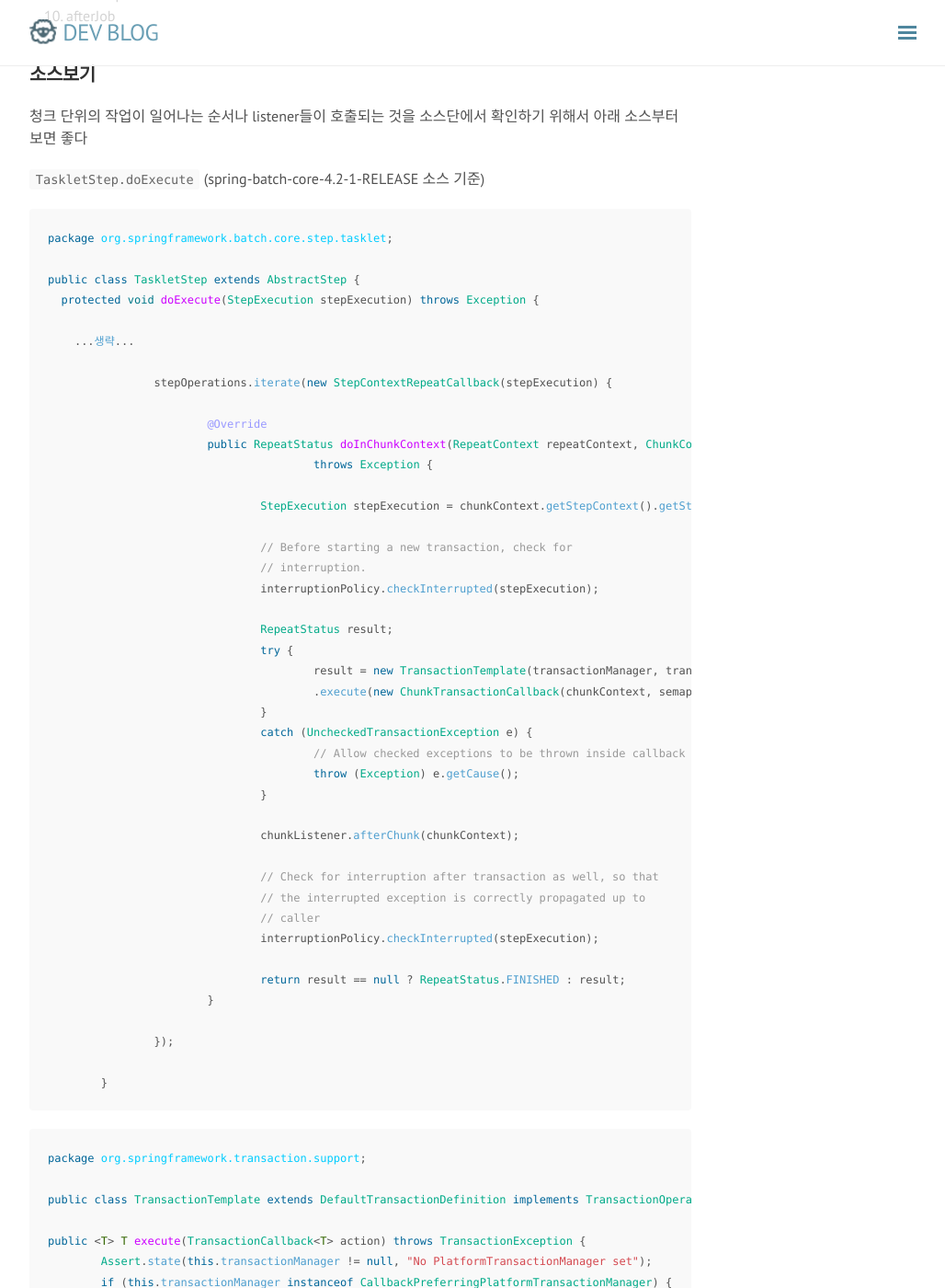
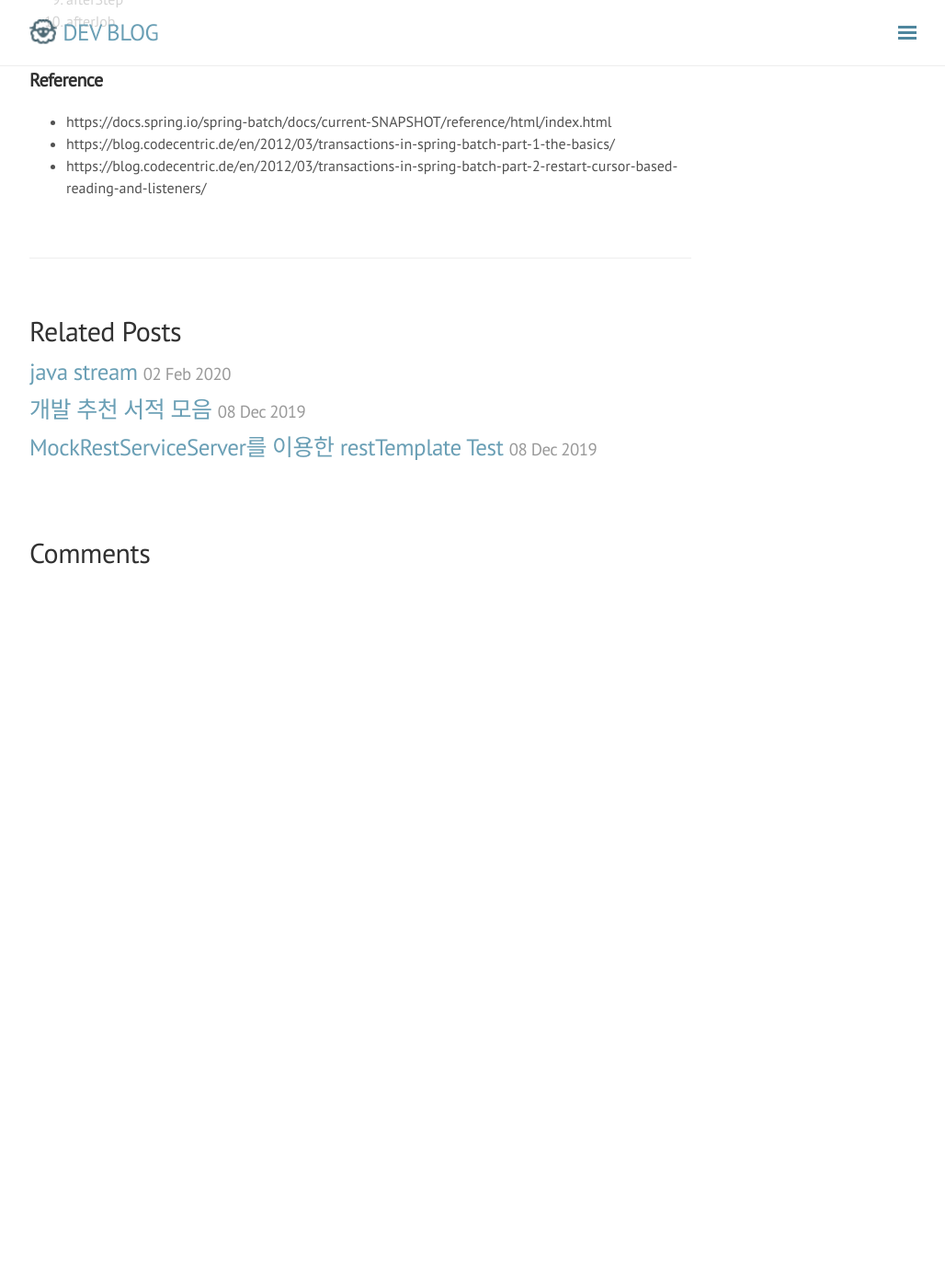
Before and after one commit to rmcodestar/rmcodestar.github.io, a Jekyll site: the page built from _posts/2020-03-15-transaction-in-spring-batch.md, in a window 1280 px wide and 1400 px high, scrolled down 1918 px. Shown: the whole window at 92% size, without its empty margins (248-1276 px from the left). Built offline with Jekyll 4.4.1, drawn with Linux system fonts in a browser that asks for light colours; nearby versions of some CDN libraries; comment, search, counter and statistics services are not loaded; after the commit the page ends 2548 px from its top, so only the background shows below that; some of the changed text lies outside the part shown.

Commit message:
Update 2020-03-15-transaction-in-spring-batch.md

````diff
--- a/_posts/2020-03-15-transaction-in-spring-batch.md
+++ b/_posts/2020-03-15-transaction-in-spring-batch.md
@@ -68,94 +68,7 @@ tag: [spring, spring batch]
 10. afterJob
 
 
-
-
-
-## 소스보기
-
-청크 단위의 작업이 일어나는 순서나 listener들이 호출되는 것을 소스단에서 확인하기 위해서 아래 소스부터 보면 좋다
-
-`TaskletStep.doExecute` (spring-batch-core-4.2-1-RELEASE 소스 기준)
-
-```java
-package org.springframework.batch.core.step.tasklet;
-
-public class TaskletStep extends AbstractStep {
-  protected void doExecute(StepExecution stepExecution) throws Exception {
-
-    ...생략...
-
-		stepOperations.iterate(new StepContextRepeatCallback(stepExecution) {
-
-			@Override
-			public RepeatStatus doInChunkContext(RepeatContext repeatContext, ChunkContext chunkContext)
-					throws Exception {
-
-				StepExecution stepExecution = chunkContext.getStepContext().getStepExecution();
-
-				// Before starting a new transaction, check for
-				// interruption.
-				interruptionPolicy.checkInterrupted(stepExecution);
-
-				RepeatStatus result;
-				try {
-					result = new TransactionTemplate(transactionManager, transactionAttribute)
-					.execute(new ChunkTransactionCallback(chunkContext, semaphore));
-				}
-				catch (UncheckedTransactionException e) {
-					// Allow checked exceptions to be thrown inside callback
-					throw (Exception) e.getCause();
-				}
-
-				chunkListener.afterChunk(chunkContext);
-
-				// Check for interruption after transaction as well, so that
-				// the interrupted exception is correctly propagated up to
-				// caller
-				interruptionPolicy.checkInterrupted(stepExecution);
-
-				return result == null ? RepeatStatus.FINISHED : result;
-			}
-
-		});
-
-	}
-```
-
-
-
-```java
-package org.springframework.transaction.support;
-
-public class TransactionTemplate extends DefaultTransactionDefinition implements TransactionOperations, InitializingBean {
-
-public <T> T execute(TransactionCallback<T> action) throws TransactionException {
-        Assert.state(this.transactionManager != null, "No PlatformTransactionManager set");
-        if (this.transactionManager instanceof CallbackPreferringPlatformTransactionManager) {
-            return ((CallbackPreferringPlatformTransactionManager)this.transactionManager).execute(this, action);
-        } else {
-            TransactionStatus status = this.transactionManager.getTransaction(this);
-
-            Object result;
-            try {
-                result = action.doInTransaction(status);
-            } catch (Error | RuntimeException var5) {
-                this.rollbackOnException(status, var5);
-                throw var5;
-            } catch (Throwable var6) {
-                this.rollbackOnException(status, var6);
-                throw new UndeclaredThrowableException(var6, "TransactionCallback threw undeclared checked exception");
-            }
-
-            this.transactionManager.commit(status);
-            return result;
-        }
-    }
-```
-
-
-
 ## Reference
-
+* https://docs.spring.io/spring-batch/docs/current-SNAPSHOT/reference/html/index.html
 * https://blog.codecentric.de/en/2012/03/transactions-in-spring-batch-part-1-the-basics/
 * https://blog.codecentric.de/en/2012/03/transactions-in-spring-batch-part-2-restart-cursor-based-reading-and-listeners/
````
Also changed, not shown: other parts of _posts/2020-03-15-transaction-in-spring-batch.md (+6 -6 lines).
